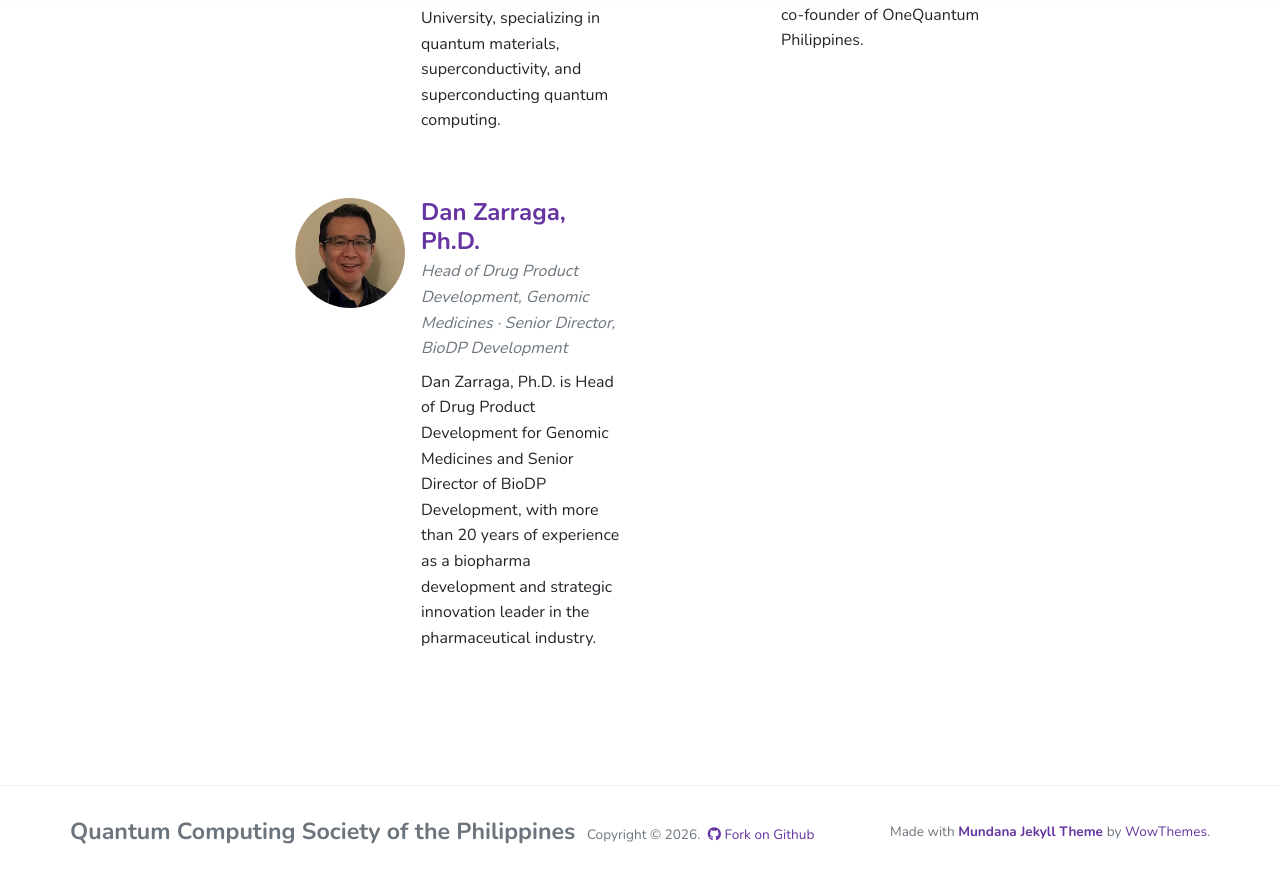
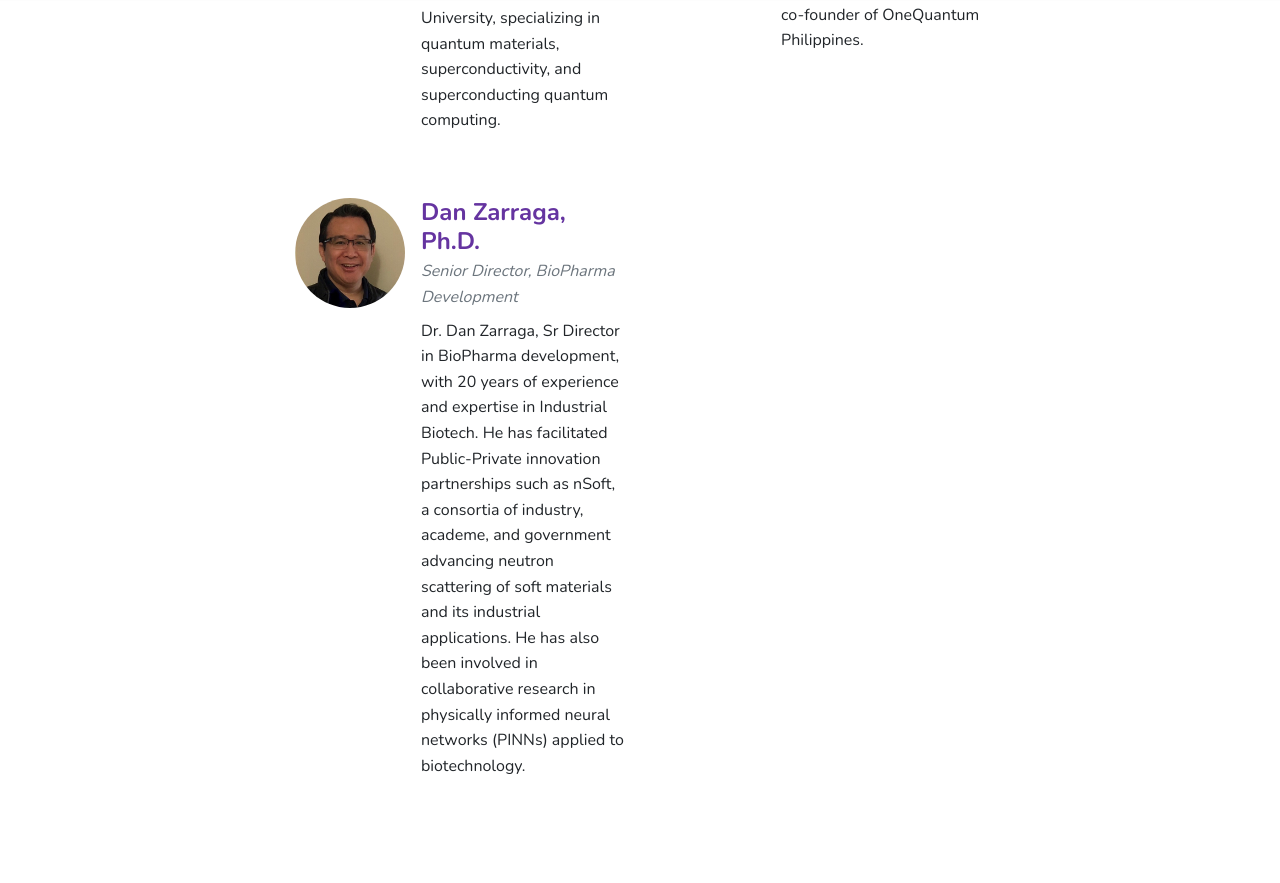
Before and after one commit to corpbob-qcsp/Quantum-Computing-Philippines.github.io, a Jekyll site: the page built from _pages/senior-advisers.md, in a window 1280 px wide and 900 px high, scrolled down 1987 px. Shown: the top 883 px of the window. Built offline with Jekyll 4.4.1, drawn with Linux system fonts in a browser that asks for light colours; nearby versions of some CDN libraries.

```diff
--- a/_pages/senior-advisers.md
+++ b/_pages/senior-advisers.md
@@ -67,8 +67,8 @@
 <img class="rounded-circle mr-3" src="{{site.baseurl}}/assets/images/advisers/dan-zarraga.jpg" alt="Dan Zarraga, Ph.D." width="110" height="110">
 <div>
 <h4 class="font-weight-bold mb-1">Dan Zarraga, Ph.D.</h4>
-<p class="text-muted mb-2"><em>Head of Drug Product Development, Genomic Medicines &middot; Senior Director, BioDP Development</em></p>
-<p>Dan Zarraga, Ph.D. is Head of Drug Product Development for Genomic Medicines and Senior Director of BioDP Development, with more than 20 years of experience as a biopharma development and strategic innovation leader in the pharmaceutical industry.</p>
+<p class="text-muted mb-2"><em>Senior Director, BioPharma Development</em></p>
+<p>Dr. Dan Zarraga, Sr Director in BioPharma development, with 20 years of experience and expertise in Industrial Biotech. He has facilitated Public-Private innovation partnerships such as nSoft, a consortia of industry, academe, and government advancing neutron scattering of soft materials and its industrial applications. He has also been involved in collaborative research in physically informed neural networks (PINNs) applied to biotechnology.</p>
 </div>
 </div>
 
```
Also changed, not shown: _pages/workshop-bsp-2026.md (+8 -9 lines).
